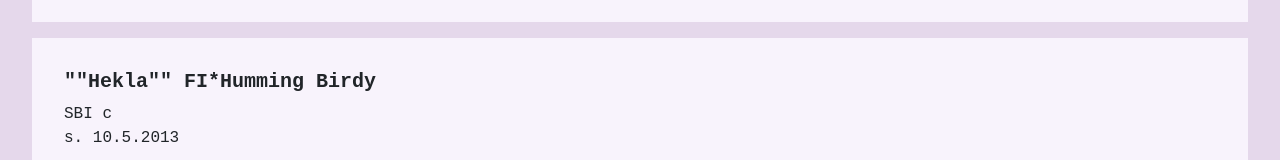
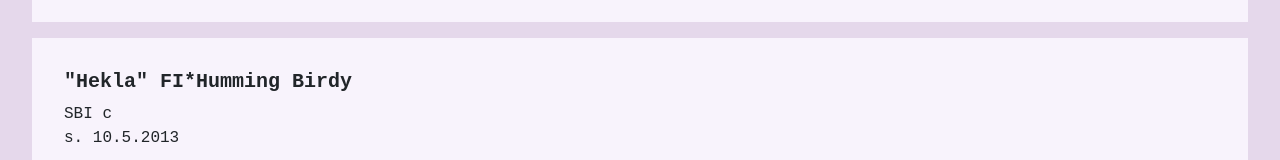
Before and after one commit to hummingcattery/HummingCattery, a Vue app: page /Kastraatit in a window 1280 px wide. Shown: the part 373-533 px from the top of the page. Built offline with nearby package versions, Linux system fonts and the light colour scheme.

Commit message:
Update Castrates view to useTextStore

```diff
--- a/src/views/Castrates.vue
+++ b/src/views/Castrates.vue
@@ -1,19 +1,21 @@
 <script setup>
     import HeklaImg from '../assets/images/Hekla_01.jpeg'
     import Card from '../components/Card.vue'
+    import { useTextStore } from "../stores/useTextStore"
 
     const heklaImg = HeklaImg;
+    const textStore = useTextStore()
 </script>
 
 <template>
     <div>
         <Card
-            :name='`"Hekla" FI*Humming Birdy`'
-            :variety="'SBI c'"
-            :lifeDates="'10.5.2013'"
-            :tom="'CH*Tamus Thunderbird'"
-            :queen="'Recknagel Tairapänks'"
-            :exhibitionSuccessResults="'Useampi BIV & NOM pentuluokissa. Hekla ei ole näyttelytasoinen, joten aikuisena ei ole käyty näyttelyissä. :)'"
+            :name="`${textStore.getText('cats.hekla.name')} ${textStore.getText('cats.hekla.fullname')}`"
+            :variety="textStore.getText('cats.hekla.variety')"
+            :lifeDates="textStore.getText('cats.hekla.lifeDates')"
+            :tom="textStore.getText('cats.hekla.tom')"
+            :queen="textStore.getText('cats.hekla.queen')"
+            :exhibitionSuccessResults="textStore.getText('cats.hekla.exhibitionSuccessResults')"
             :image="heklaImg"
         />
   </div>
```
